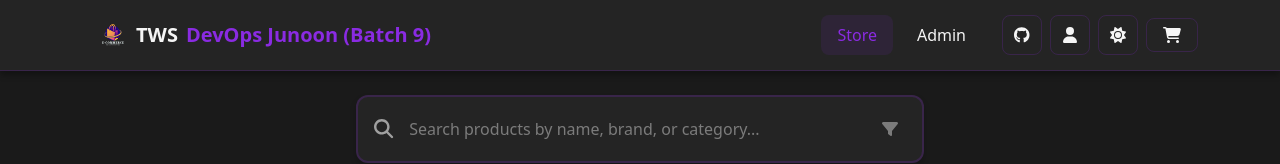
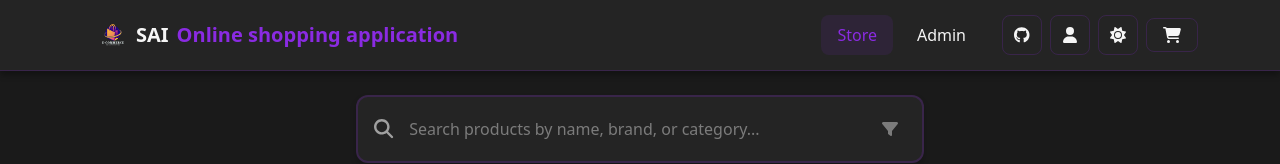
Before and after one commit to cjsai001/Online-shopping-app, a React (Vite) app: page / in a window 1280 px wide. Shown: the top 164 px of the page. Built offline with nearby package versions, Linux system fonts and the light colour scheme.

Commit message:
Update Navbar branding and description text

```diff
--- a/src/Components/Navbar.jsx
+++ b/src/Components/Navbar.jsx
@@ -14,8 +14,8 @@
         <nav className="navbar sticky-top">
             <Container className="d-flex justify-content-between align-items-center">
                 <NavLink to="/" className="navbar-brand">
-                    <img src="/imgs/logo.svg" alt="Logo" width="30" height="30" />TWS
-                    <span className="text-primary text-color">DevOps Junoon (Batch 9)</span>
+                    <img src="/imgs/logo.svg" alt="Logo" width="30" height="30" />SAI
+                    <span className="text-primary text-color">Online shopping application</span>
                 </NavLink>
 
                 <div className="d-flex align-items-center gap-3">
```
